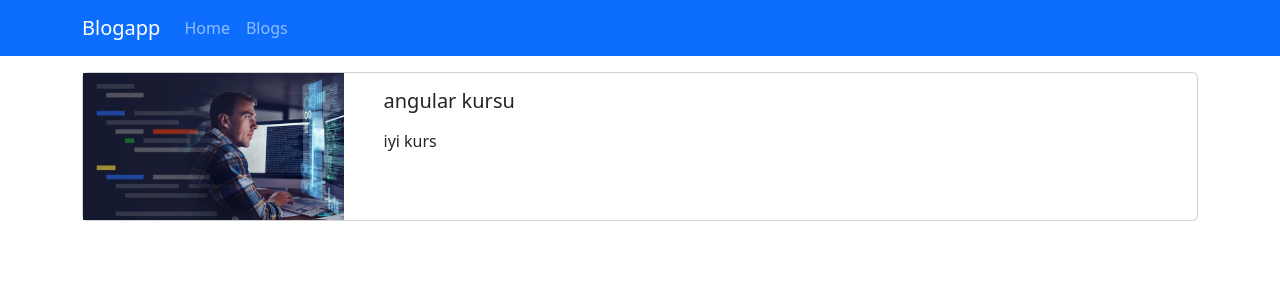
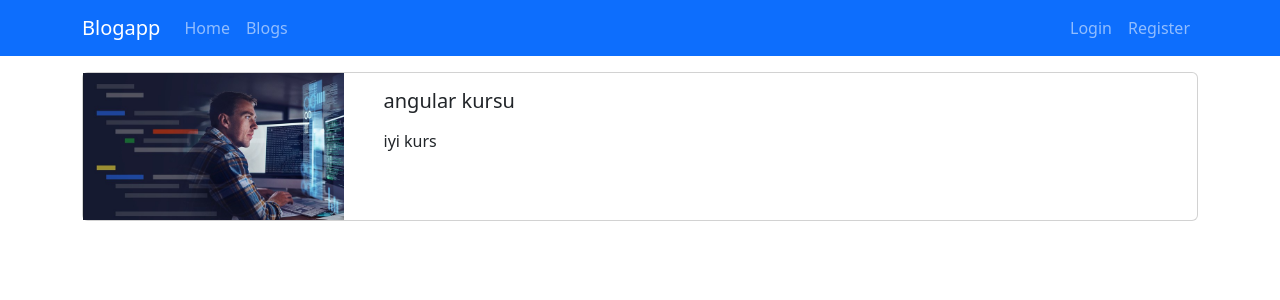
Before and after one commit to RSTCMGZ/Django-Learn, a Django app: a page that uses templates/partials/_navbar.html in a window 1280 px wide. Shown: the top 300 px of the page. Run offline with Django 5.2, Linux system fonts and the light colour scheme; data comes from the database, SQL or seed files in the repository; both versions use the stored data as it was after the commit; some libraries are stand-ins or nearby versions.

Commit message:
learn-auth

```diff
--- a/templates/partials/_navbar.html
+++ b/templates/partials/_navbar.html
@@ -9,5 +9,23 @@
                 <a class="nav-link" href="{% url "blogs" %}">Blogs</a>
             </li>
         </ul>
+        <ul class="navbar-nav ms-auto">
+            {% if user.is_authenticated %}
+                <li class="nav-item">
+                    <a class="nav-link" href="">Logout</a>
+                </li>
+                <li class="nav-item">
+                    <a class="nav-link" href="">Welcome</a>
+                </li>
+            {% else %}
+            <li class="nav-item">
+                <a class="nav-link" href="">Login</a>
+            </li>
+            <li class="nav-item">
+                <a class="nav-link" href="">Register</a>
+            </li>
+            {% endif %}
+
+        </ul>
     </div>
 </nav>
```
Also changed, not shown: blog/models.py (line endings or trailing spaces), db.sqlite3.
